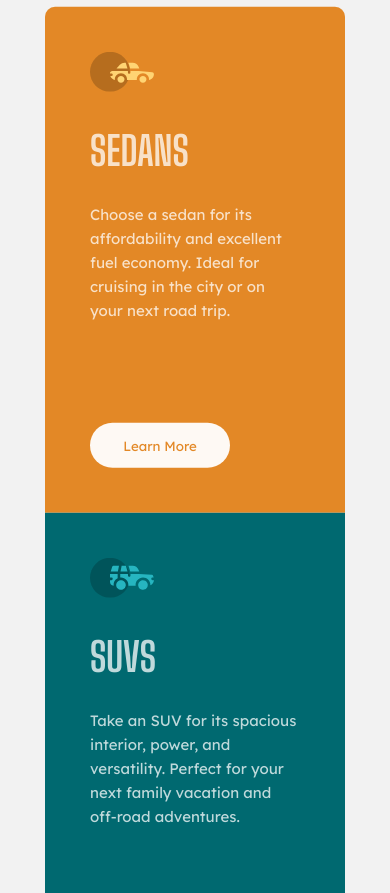
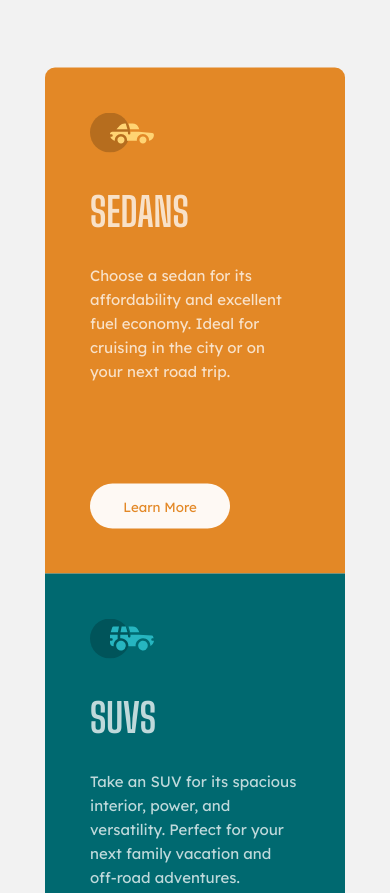
Before and after one commit to newtothis90/3-column-preview, a plain HTML site: page index.html in a window 390 px wide. Shown: the top 893 px of the page. Drawn offline with Linux system fonts and the light colour scheme.

Commit message:
Update style.css

```diff
--- a/style.css
+++ b/style.css
@@ -80,7 +80,7 @@ button:active{
 
     .container{
         grid-template-rows: repeat(3,auto);
-        transform: translate(-50%,-29%);
+        transform: translate(-50%,-25%);
         width:300px;
     }
 
```
